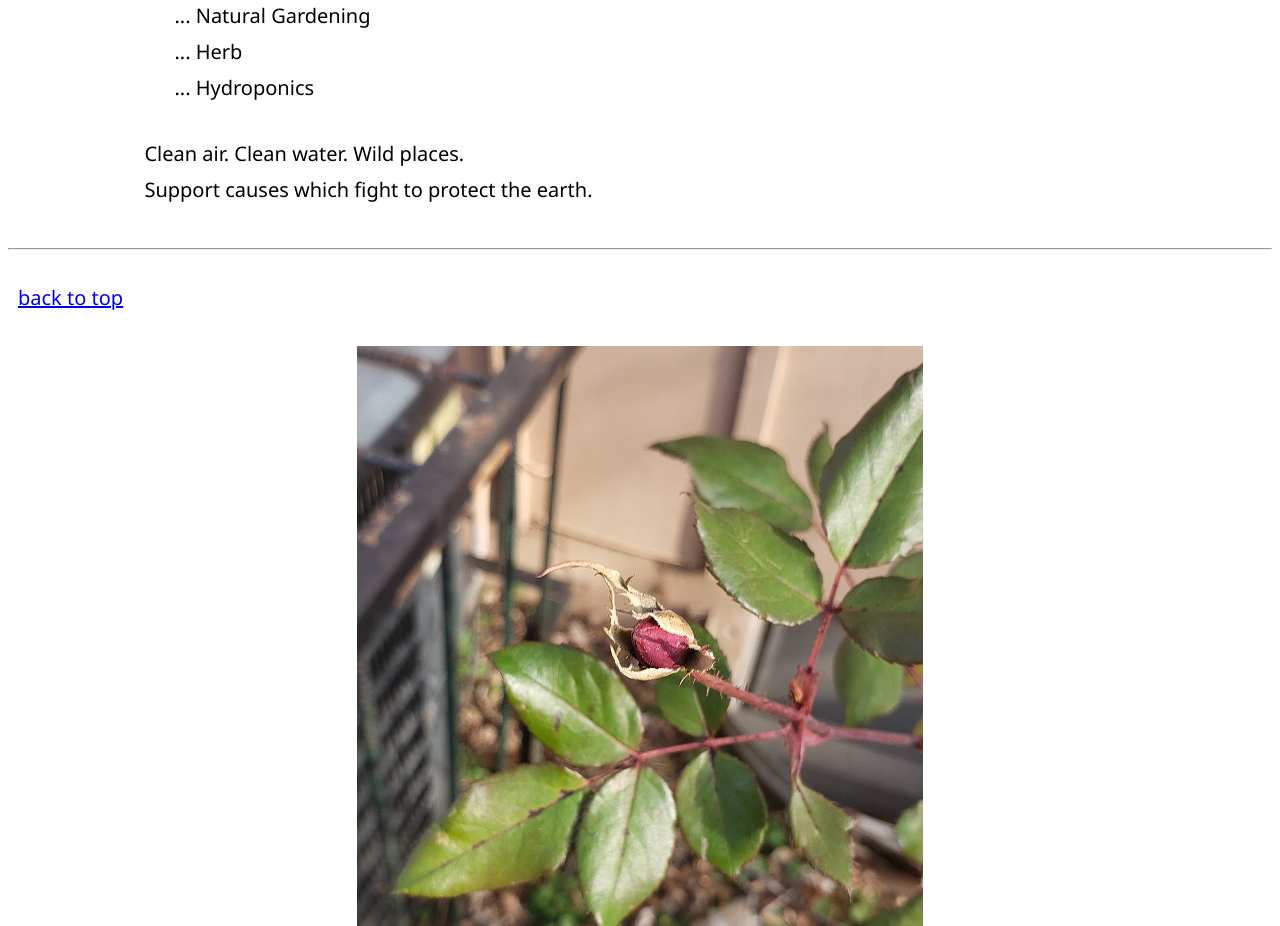
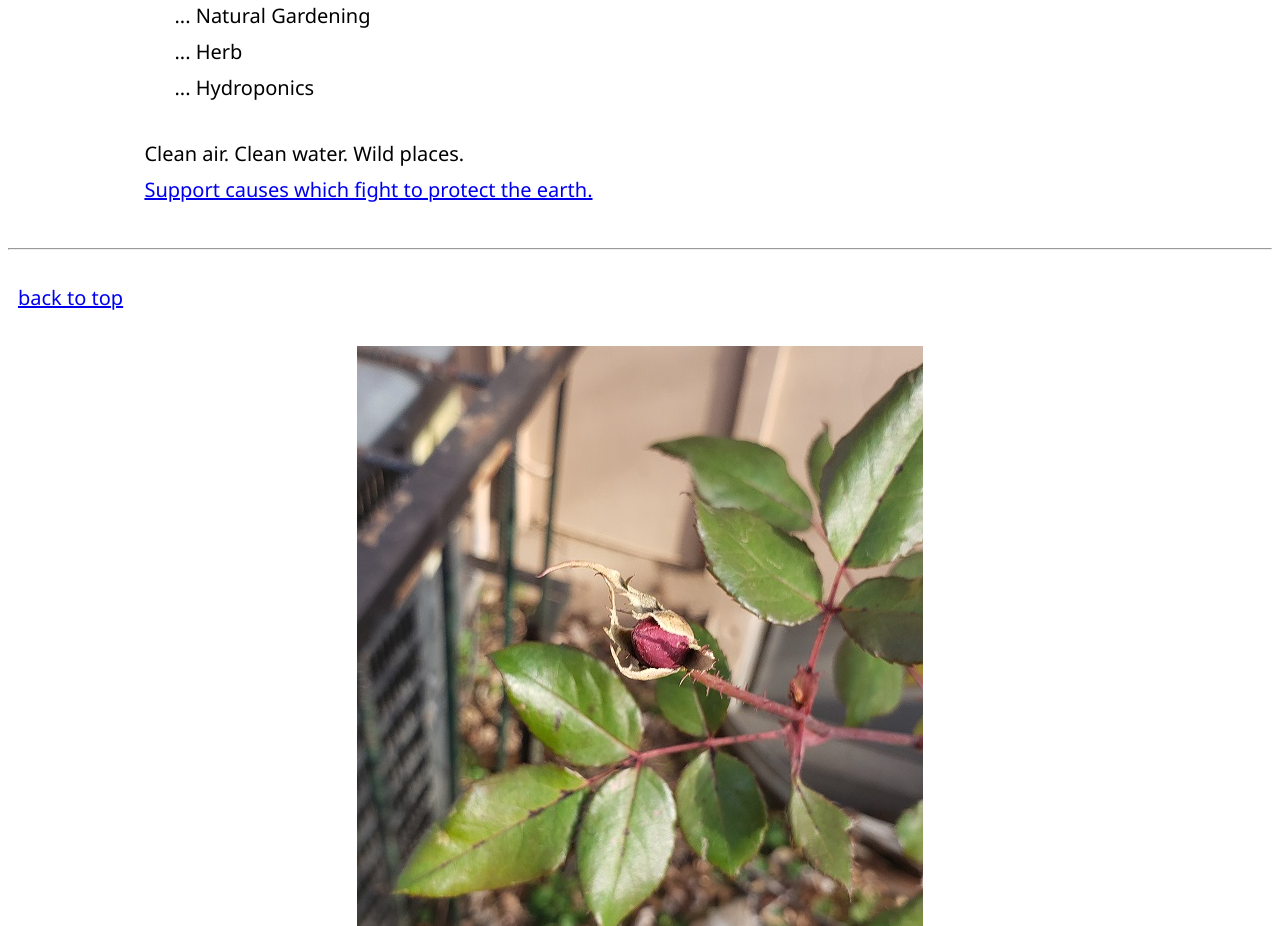
Before and after one commit to KC-LCW-Jan-23-Classroom/js-assignment-4-html-me-something-ACoderBee, a website: page index.html in a window 1280 px wide. Shown: the part 5960-6886 px from the top of the page. Drawn offline with Linux system fonts and the light colour scheme.

Commit message:
Add earthJustice link

```diff
--- a/index.html
+++ b/index.html
@@ -123,11 +123,9 @@
             ... Herb<br>
             ... Hydroponics</dd>
       </dl>
-      <P>Clean air.  Clean water.  Wild places.  <br>
-         Support causes which fight to protect the earth.
+      <P> Clean air.  Clean water.  Wild places. <br>
+         <a href="https://earthjustice.org/" target="_blank"> Support causes which fight to protect the earth.</a>
       </P>
-
-      <!--https://earthjustice.org/-->
    </section>
    <hr>
 </main>
```
